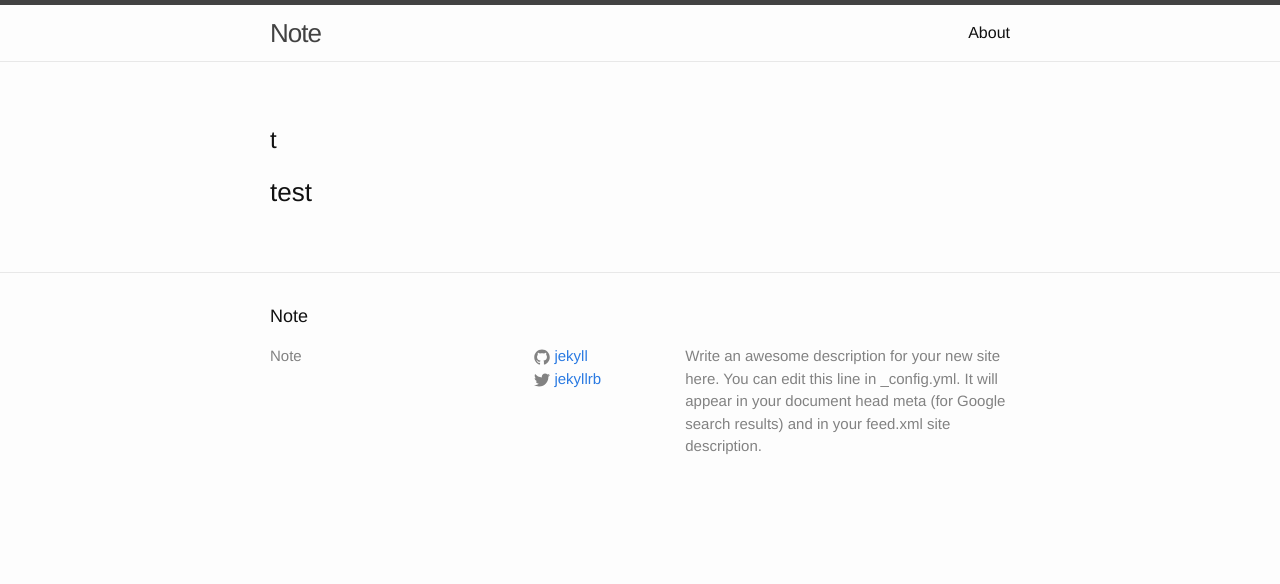
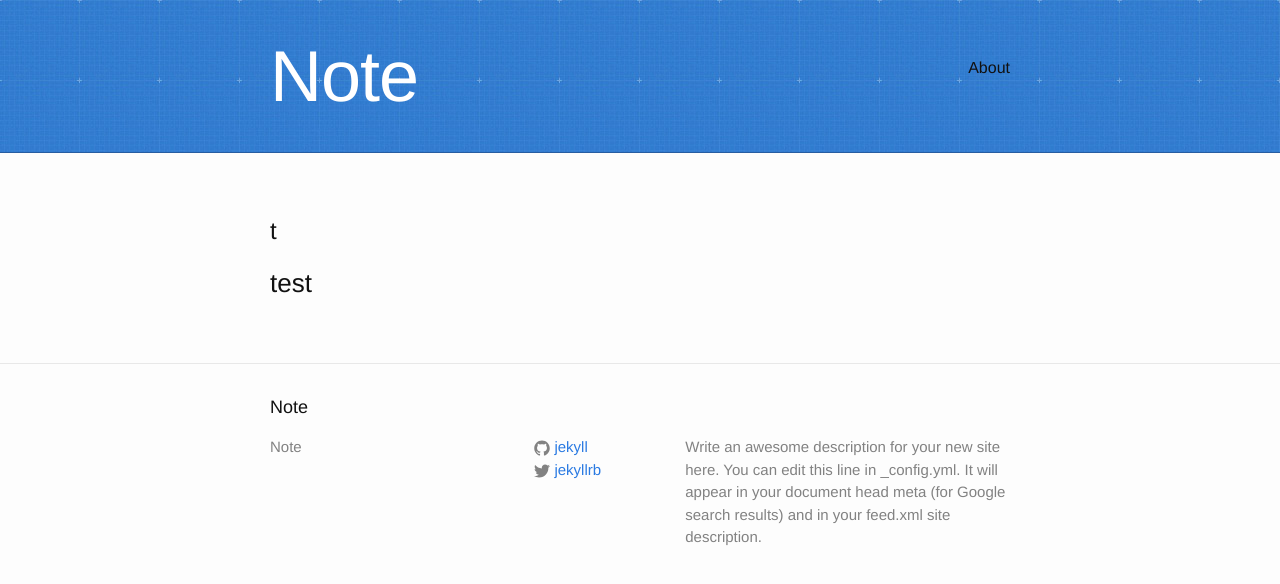
Before and after one commit to SekiTakuya/SekiTakuya.github.io, a Jekyll site: the page built from index.md, in a window 1280 px wide. Shown: the top 584 px of the page. Built offline with Jekyll 4.4.1, drawn with Linux system fonts in a browser that asks for light colours.

Commit message:
Update _layout.scss

```diff
--- a/_sass/_layout.scss
+++ b/_sass/_layout.scss
@@ -2,25 +2,37 @@
  * Site header
  */
 .site-header {
-    border-top: 5px solid $grey-color-dark;
-    border-bottom: 1px solid $grey-color-light;
-    min-height: 56px;
+    padding-top: 40px;
+    padding-bottom: 40px;
+    font-family: 'Architects Daughter', 'Helvetica Neue', Helvetica, Arial, serif;
+    background: #2e7bcf url(../images/header-bg.jpg) 0 0 repeat-x;
+    border-bottom: solid 1px #275da1;
+
+    //border-top: 5px solid $grey-color-dark;
+    //border-bottom: 1px solid $grey-color-light;
+    //min-height: 56px;
 
     // Positioning context for the mobile navigation icon
-    position: relative;
+    //position: relative;
 }
 
 .site-title {
-    font-size: 26px;
-    line-height: 56px;
     letter-spacing: -1px;
-    margin-bottom: 0;
-    float: left;
+    font-size: 72px;
+    color: #fff;
+    line-height: 1;
+    margin-bottom: 0.2em;
+    width: 540px;
+    //font-size: 26px;
+    //line-height: 56px;
+    //letter-spacing: -1px;
+    //margin-bottom: 0;
+    //float: left;
 
-    &,
-    &:visited {
-        color: $grey-color-dark;
-    }
+    //&,
+    //&:visited {
+    //    color: $grey-color-dark;
+    //}
 }
 
 .site-nav {
```
